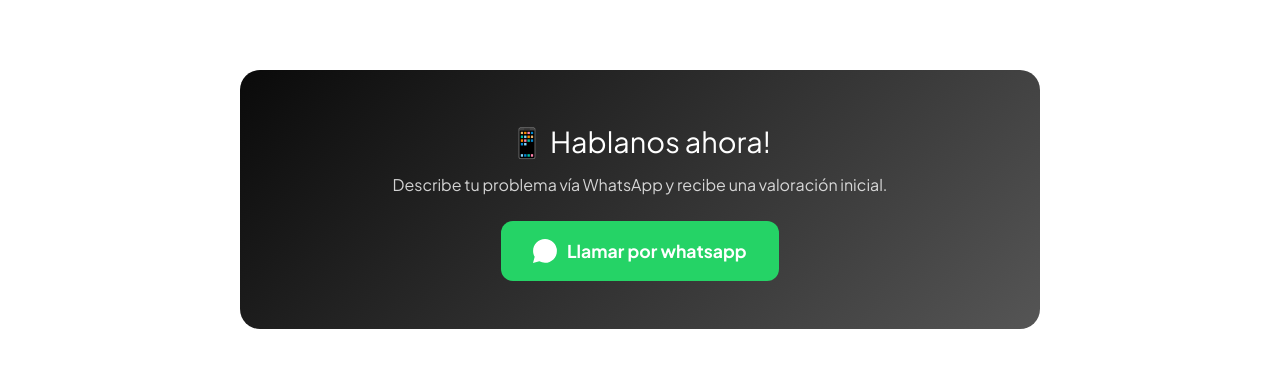
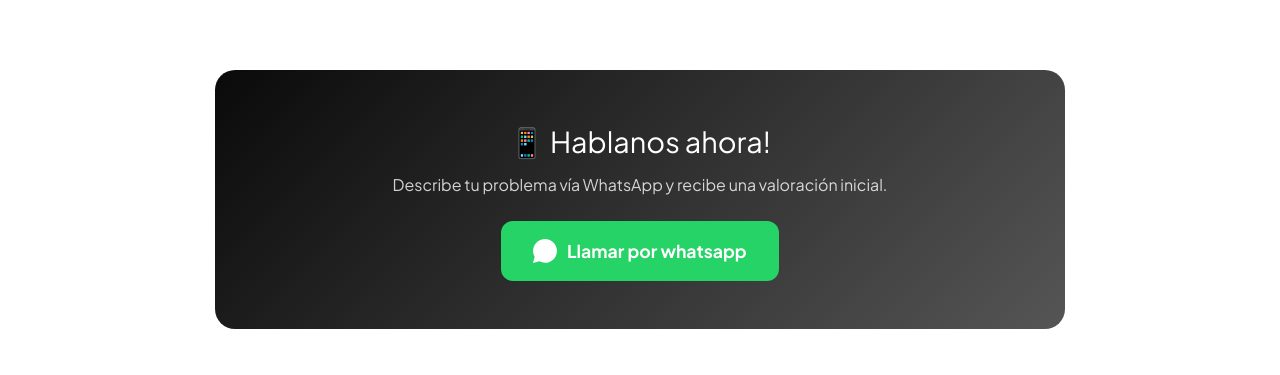
Before and after one commit to FrancoMED/BIOSTEC, a React (Vite) app in the folder client/: page / in a window 1280 px wide. Shown: the part 3767-4142 px from the top of the page. Built offline with nearby package versions, Linux system fonts and the light colour scheme.

Commit message:
feat: center container Contact component

```diff
--- a/client/src/pages/Home/components/Contact/Contact.module.css
+++ b/client/src/pages/Home/components/Contact/Contact.module.css
@@ -4,12 +4,13 @@
 }
 
 .contact_cta_box {
+	width: 80%;
 	background: linear-gradient(135deg, #0a0a0a 0%, #555555 100%);
 	color: white;
 	padding: 3rem 2rem;
 	border-radius: 20px;
 	text-align: center;
-	max-width: 800px;
+	max-width: 850px;
 	margin: 0 auto 3rem;
 }
 
@@ -56,7 +57,6 @@
 .contact_info_item {
 	display: flex;
 	flex-wrap: wrap;
-	/* justify-content: center; */
 	align-items: flex-start;
 	gap: 1rem;
 }
@@ -77,7 +77,6 @@
 	display: flex;
 	font-size: 1rem;
 	font-weight: 700;
-	/* margin-bottom: 0.25rem; */
 }
 
 .contact_info_item p {
@@ -114,11 +113,6 @@
 	border: 0;
 }
 
-@media (max-width: 850px) {
-	.contact_cta_box {
-		width: 90%;
-	}
-}
 
 @media (max-width: 991px) {
 	.map_container {
@@ -128,6 +122,10 @@
 }
 
 @media (max-width: 767px) {
+	.contact_cta_box {
+		width: 90%;
+	}
+
 	.map_container {
 		width: 90%;
 		height: 300px;
```
